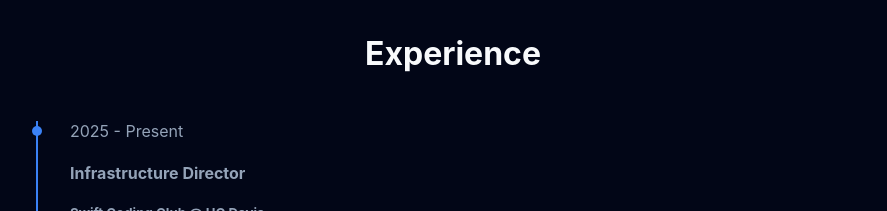
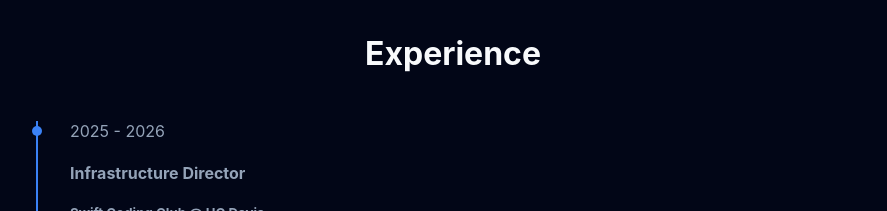
Before and after one commit to Achintya-Jaimini/achintya-jaimini.github.io, a React (Create React App) app: page / in a window 1280 px wide. Shown: the part 1580-1791 px from the top of the page, without its empty margins (187-1074 px from the left). Built offline with nearby package versions, Linux system fonts and the light colour scheme.

Commit message:
made changes

```diff
--- a/src/App.js
+++ b/src/App.js
@@ -799,7 +799,7 @@ const App = () => {
         <a href="https://www.linkedin.com/in/achintya-jaimini/details/experience/" target="_blank" rel="noreferrer">
         <div className="timeline">
           <div className="timeline-item">
-            <div className="timeline-date">2025 - Present</div>
+            <div className="timeline-date">2025 - 2026</div>
             <div className="timeline-content">
               <h4>Infrastructure Director</h4>
               <h5>Swift Coding Club @ UC Davis</h5>
```
